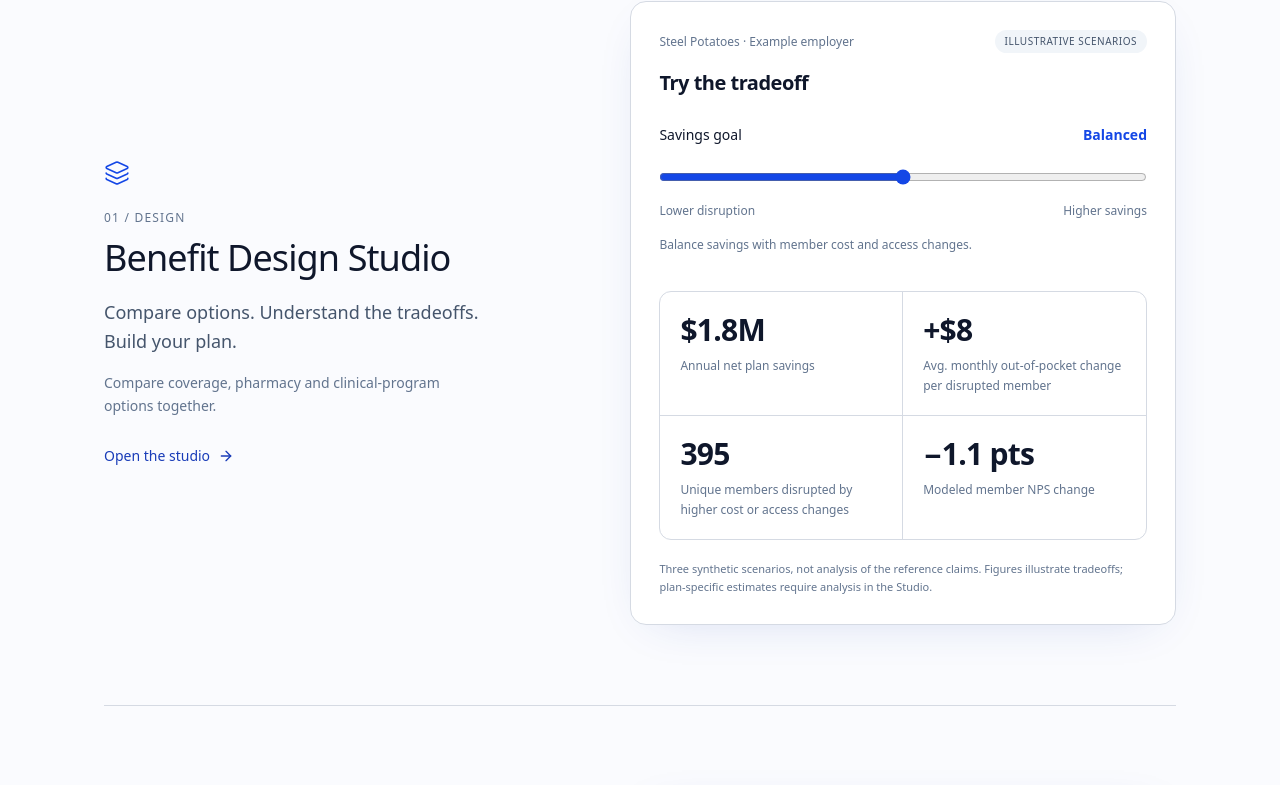
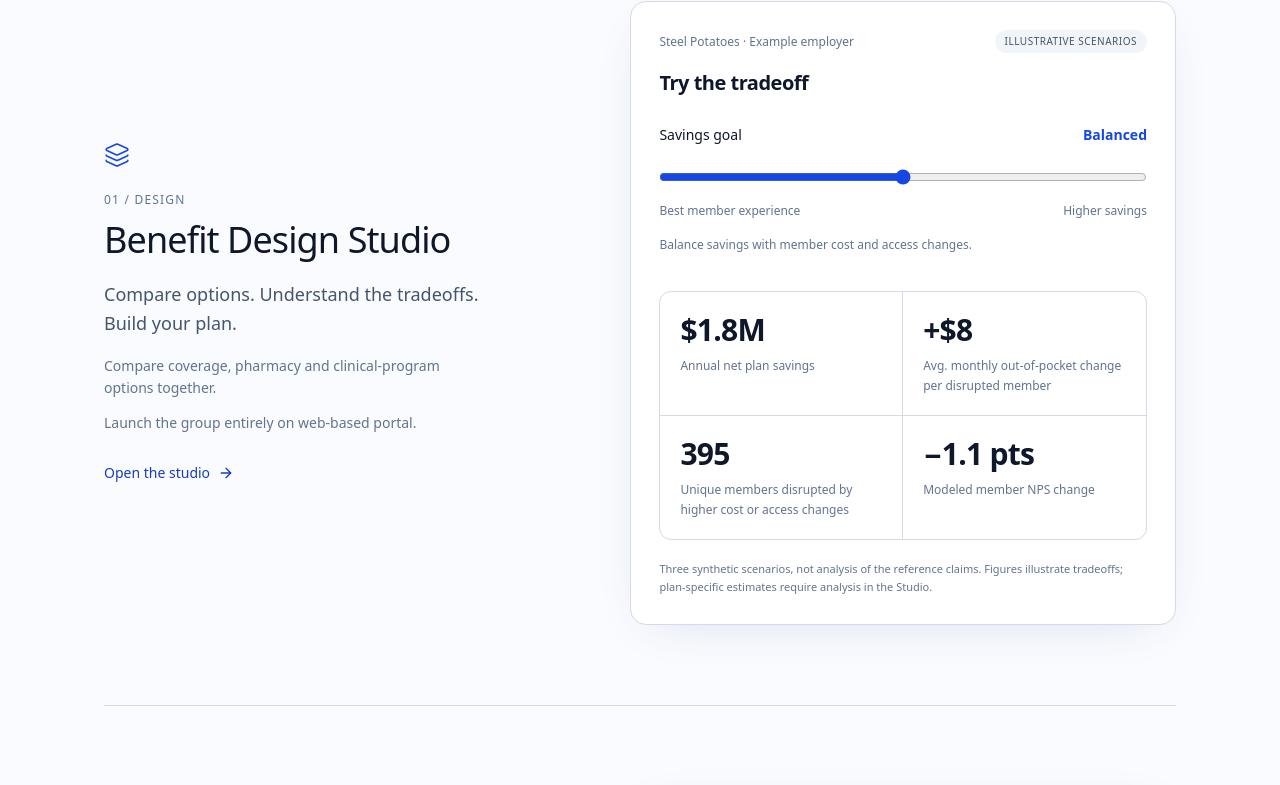
Before and after one commit to atrix25/glass-pbm, a Next.js app: page / in a window 1280 px wide. Shown: the part 827-1612 px from the top of the page. Built offline with nearby package versions, Linux system fonts and the light colour scheme; no server answers.

Commit message:
Add portal launch copy and member experience slider label

```diff
--- a/src/app/page.tsx
+++ b/src/app/page.tsx
@@ -28,7 +28,7 @@ export default function Home() {
       <p className="mt-5 text-center text-sm text-slate-500">One plan. From design to daily decisions.</p>
       <div id="platform" className="scroll-mt-8">
         <section id="studio" aria-labelledby="studio-title" className="grid scroll-mt-8 items-center gap-10 border-b border-slate-200 py-16 lg:grid-cols-[.9fr_1.1fr] lg:gap-20 sm:py-20">
-          <div><Layers3 size={26} className="text-blue-700" strokeWidth={1.5}/><p className="mt-6 text-xs font-medium uppercase tracking-widest text-slate-500">01 / Design</p><h2 id="studio-title" className="mt-3 text-3xl font-medium tracking-tight sm:text-4xl">Benefit Design Studio</h2><p className="mt-5 max-w-sm text-lg leading-relaxed text-slate-600">Compare options. Understand the tradeoffs. Build your plan.</p><p className="mt-4 max-w-sm text-sm leading-relaxed text-slate-500">Compare coverage, pharmacy and clinical-program options together.</p><Link prefetch={false} href="/benefit-changes" className={textLink+' mt-7'}>Open the studio <ArrowRight size={16}/></Link></div>
+          <div><Layers3 size={26} className="text-blue-700" strokeWidth={1.5}/><p className="mt-6 text-xs font-medium uppercase tracking-widest text-slate-500">01 / Design</p><h2 id="studio-title" className="mt-3 text-3xl font-medium tracking-tight sm:text-4xl">Benefit Design Studio</h2><p className="mt-5 max-w-sm text-lg leading-relaxed text-slate-600">Compare options. Understand the tradeoffs. Build your plan.</p><p className="mt-4 max-w-sm text-sm leading-relaxed text-slate-500">Compare coverage, pharmacy and clinical-program options together.</p><p className="mt-3 max-w-sm text-sm leading-relaxed text-slate-500">Launch the group entirely on web-based portal.</p><Link prefetch={false} href="/benefit-changes" className={textLink+' mt-7'}>Open the studio <ArrowRight size={16}/></Link></div>
           <LandingStudio/>
         </section>
         <section id="assurance" aria-labelledby="assurance-title" className="grid scroll-mt-8 items-center gap-10 border-b border-slate-200 py-16 lg:grid-cols-[.9fr_1.1fr] lg:gap-20 sm:py-20">
--- a/src/components/landing-studio.tsx
+++ b/src/components/landing-studio.tsx
@@ -4,7 +4,7 @@ import { useState } from 'react';
 
 // Authored scenario assumptions for the public preview, not outputs from the claims engine.
 const scenarios = [
-  { name: 'Lower disruption', savings: '$0.9M', oop: '+$2', members: '85', nps: '−0.2 pts', description: 'Prioritize changes that affect fewer members.' },
+  { name: 'Best member experience', savings: '$0.9M', oop: '+$2', members: '85', nps: '−0.2 pts', description: 'Prioritize member experience with fewer cost and access changes.' },
   { name: 'Balanced', savings: '$1.8M', oop: '+$8', members: '395', nps: '−1.1 pts', description: 'Balance savings with member cost and access changes.' },
   { name: 'Higher savings', savings: '$2.7M', oop: '+$18', members: '1,240', nps: '−3.2 pts', description: 'Consider broader changes with greater member impact.' },
 ];
@@ -17,7 +17,7 @@ export function LandingStudio() {
     <h3 className="mt-4 text-xl font-semibold tracking-tight">Try the tradeoff</h3>
     <div className="mt-7 flex items-center justify-between gap-3"><label htmlFor="studio-goal" className="text-sm font-medium">Savings goal</label><span className="text-sm font-semibold text-blue-700">{scenario.name}</span></div>
     <input id="studio-goal" type="range" min={0} max={2} step={1} value={selected} onChange={e=>setSelected(Number(e.target.value))} aria-valuetext={scenario.name} aria-describedby="studio-assumptions" className="mt-4 h-8 w-full cursor-pointer accent-blue-700 focus-visible:outline-2 focus-visible:outline-offset-4 focus-visible:outline-blue-700"/>
-    <div className="mt-1 flex justify-between gap-4 text-xs text-slate-500"><span>Lower disruption</span><span>Higher savings</span></div>
+    <div className="mt-1 flex justify-between gap-4 text-xs text-slate-500"><span>Best member experience</span><span>Higher savings</span></div>
     <p className="mt-4 min-h-10 text-xs leading-relaxed text-slate-500">{scenario.description}</p>
     <div className="mt-4 grid grid-cols-2 overflow-hidden rounded-xl border border-slate-200" aria-live="polite" aria-atomic="true">
       {[
```
